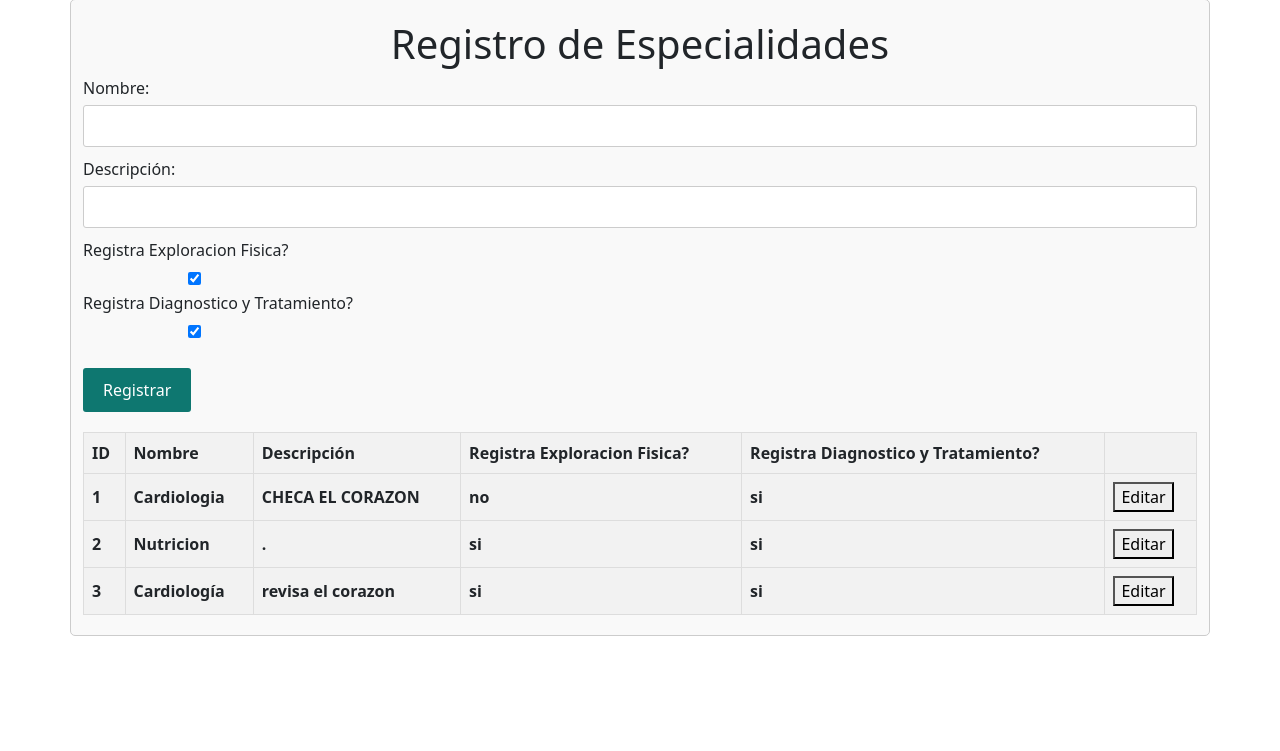
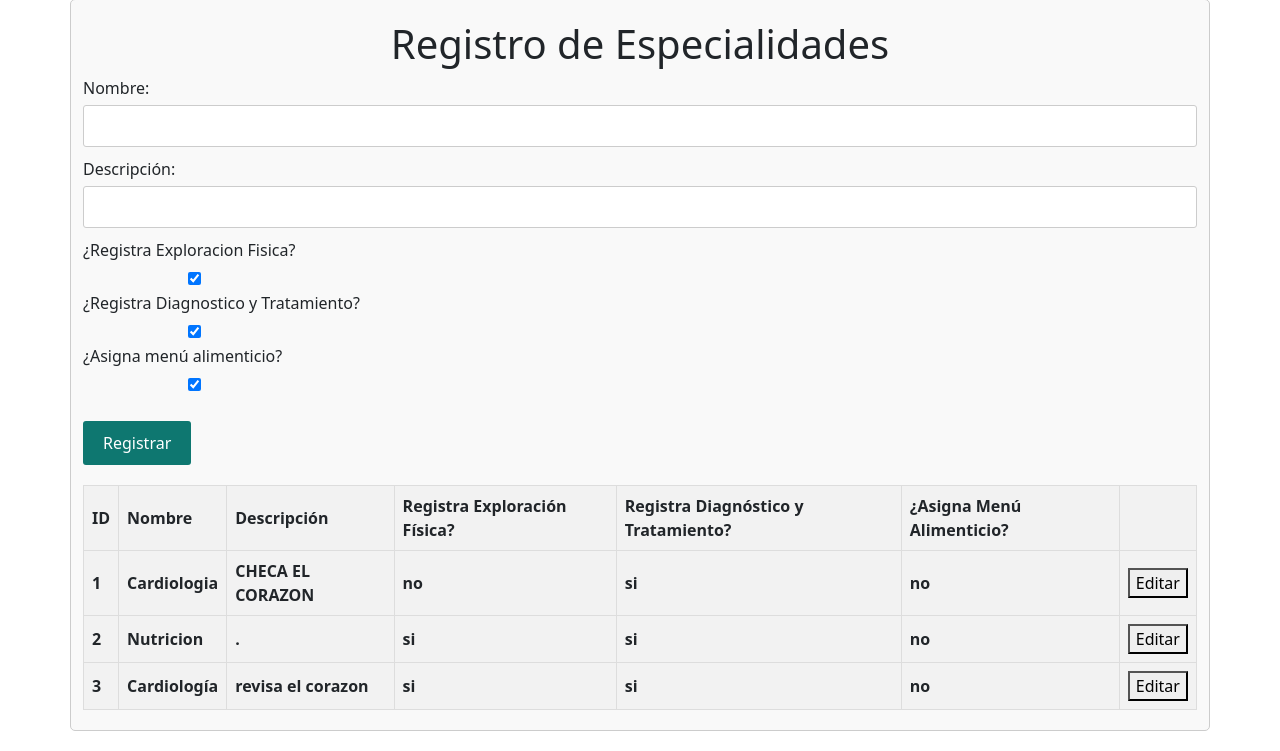
Before and after one commit to LuisM711/proyectomedico, a Django app: page /listarespecialidades/admin in a window 1280 px wide. Shown: the part 91-842 px from the top of the page. Before the commit the page ends 727 px from the top, so only its background shows below. Run offline with Django 5.2, Linux system fonts and the light colour scheme; a user stored in the database is signed in; data comes from the database, SQL or seed files in the repository; both versions use the stored data as it was after the commit; lists and menus that the app fills with data are empty; some libraries are stand-ins or nearby versions.

Commit message:
modificacion de la base de datros

```diff
--- a/moduloNutricion/templates/pruebaNutri.html
+++ b/moduloNutricion/templates/pruebaNutri.html
@@ -1,2 +1,2 @@
-{% load static %}
+
 <h1>Hola Nutri</h1>
--- a/moduloPrincipal/models/modelEspecialidades.py
+++ b/moduloPrincipal/models/modelEspecialidades.py
@@ -9,6 +9,6 @@ class Especialidades(models.Model):
     # Los siguientes 2 campos son para validar si el especialista tiene acceso a registrar exploracion_fisica y tratamiento
     exploracion_fisica = models.CharField(max_length=2, default="si")
     diagnostico_tratamiento = models.CharField(max_length=2, default="si")
-
+    asignacion_menu = models.CharField(max_length=2, default="no")
     class Meta:
         app_label = 'moduloPrincipal'
--- a/moduloPrincipal/templates/ventanas_admin/especialidades.html
+++ b/moduloPrincipal/templates/ventanas_admin/especialidades.html
@@ -17,13 +17,17 @@
             <label for="descripcion">Descripción:</label>
             <input type="text" id="descripcion" name="descripcion" required>
 
-            <label>Registra Exploracion Fisica?</label>
+            <label>¿Registra Exploracion Fisica?</label>
             <input type="checkbox" id="exp_fisica_check" style="width:20%" checked>
             <input type="text" id="exp_fisica" name="exp_fisica" required hidden>
 
-            <label>Registra Diagnostico y Tratamiento?</label>
+            <label>¿Registra Diagnostico y Tratamiento?</label>
             <input type="checkbox" id="diag_trat_check" style="width:20%" checked>
             <input type="text" id="diag_trat" name="diag_trat" required hidden>
+
+            <label for="">¿Asigna menú alimenticio?</label>
+            <input type="checkbox" id="asignacion_menu_check" style="width: 20%" checked>
+            <input type="text" id="asignacion_menu" name="asignar_menu" required hidden>
             <br>
             <br>
             <button class='registrar' type="button" onclick="Validar_formulario()">Registrar</button>
@@ -38,8 +42,9 @@
                     <th>ID</th>
                     <th>Nombre</th>
                     <th>Descripción</th>
-                    <th>Registra Exploracion Fisica?</th>
-                    <th>Registra Diagnostico y Tratamiento?</th>
+                    <th>Registra Exploración Física?</th>
+                    <th>Registra Diagnóstico y Tratamiento?</th>
+                    <th>¿Asigna Menú Alimenticio?</th>
                     <th></th>
 
                 </tr>
@@ -52,7 +57,8 @@
                         <th>{{especialidad.descripcion}}</th>
                         <th>{{especialidad.exploracion_fisica}}</th>
                         <th>{{especialidad.diagnostico_tratamiento}}</th>
-                        <th><button onclick="editar_especialidad('{{especialidad.nombre}}','{{especialidad.descripcion}}', '{{especialidad.id}}', '{{especialidad.exploracion_fisica}}' , '{{especialidad.diagnostico_tratamiento}}')">Editar</button></th>
+                        <th>{{especialidad.asignacion_menu}}</th>
+                        <th><button onclick="editar_especialidad('{{especialidad.nombre}}','{{especialidad.descripcion}}', '{{especialidad.id}}', '{{especialidad.exploracion_fisica}}' , '{{especialidad.diagnostico_tratamiento}}', '{{especialidad_asignacion_menu}}')">Editar</button></th>
                     </tr>
                 {% endfor %}
 
@@ -74,13 +80,17 @@
                 <label>Descripcion</label>
                 <input type="text" required name="descripcion" id="descripcion"/>
 
-                <label>Registra Exploracion Fisica?</label>
+                <label>¿Registra Exploracion Fisica?</label>
                 <input type="checkbox" id="exp_fisica_check_put" name="exp_fisica_check_put" style="width:20%" checked>
                 <input type="text" id="exp_fisica_put" name="exp_fisica_put" required hidden>
 
-                <label>Registra Diagnostico y Tratamiento?</label>
+                <label>¿Registra Diagnostico y Tratamiento?</label>
                 <input type="checkbox" id="diag_trat_check_put" name="diag_trat_check_put" style="width:20%" checked>
                 <input type="text" id="diag_trat_put" name="diag_trat_put" required hidden>
+
+                <label for="">¿Asigna menú alimenticio?</label>
+                <input type="checkbox" id="asignacion_menu_check_put" name="asignacion_menu_check_put" style="width: 20%" checked>
+                <input type="text" id="asignacion_menu_put" name="asignacion_menu_put" required hidden>
                 <br>
                 <br>
                 <button class='registrar' type="button" onclick="Validar_formulario_put()">Editar</button>
@@ -141,15 +151,25 @@
         if (aux1.checked){
             document.getElementById("exp_fisica").value="si";
 
-        }else{
+        }
+        else{
             document.getElementById("exp_fisica").value="no";
         }
 
         var aux2 = document.getElementById("diag_trat_check");
         if (aux2.checked){
             document.getElementById("diag_trat").value="si";
-        }else{
+        }
+        else{
             document.getElementById("diag_trat").value="no";
+        }
+
+        var aux3 = document.getElementById("asignacion_menu_check");
+        if(aux3.checked){
+            document.getElementById("asignacion_menu").value="si";
+        }
+        else{
+            document.getElementById("asignacion_menu").value="no";
         }
         boton.click();
     }
@@ -170,7 +190,13 @@
         }else{
             document.getElementById("diag_trat_put").value="no";
         }
-
+        var aux3 = document.getElementById("asignacion_menu_check_put");
+        if(aux3.checked){
+            document.getElementById("asignacion_menu_put").value="si";
+        }
+        else{
+            document.getElementById("asignacion_menu_put").value="no";
+        }
         boton_put.click();
     }
 
--- a/moduloPrincipal/views/viewAdmin.py
+++ b/moduloPrincipal/views/viewAdmin.py
@@ -130,10 +130,12 @@ class Listar_especialidades_admin(View):
 
     @method_decorator(login_required, name="dispatch")
     def put(self, request):
+        print(request.POST)
         aux_especialidad = Especialidades.objects.get(id=request.POST.get("id"))
         aux_especialidad.nombre = request.POST.get("nombre")
         aux_especialidad.descripcion = request.POST.get("descripcion")
         aux_especialidad.diagnostico_tratamiento = request.POST.get("diag_trat_put")
         aux_especialidad.exploracion_fisica = request.POST.get("exp_fisica_put")
+        aux_especialidad.asignacion_menu = request.POST.get('asignacion_menu_put')
         aux_especialidad.save()
         return redirect('especialidades_admin')
```
Also changed, not shown: db.sqlite3, moduloPrincipal/migrations/0002_especialidades_asignacion_menu.py (added).
